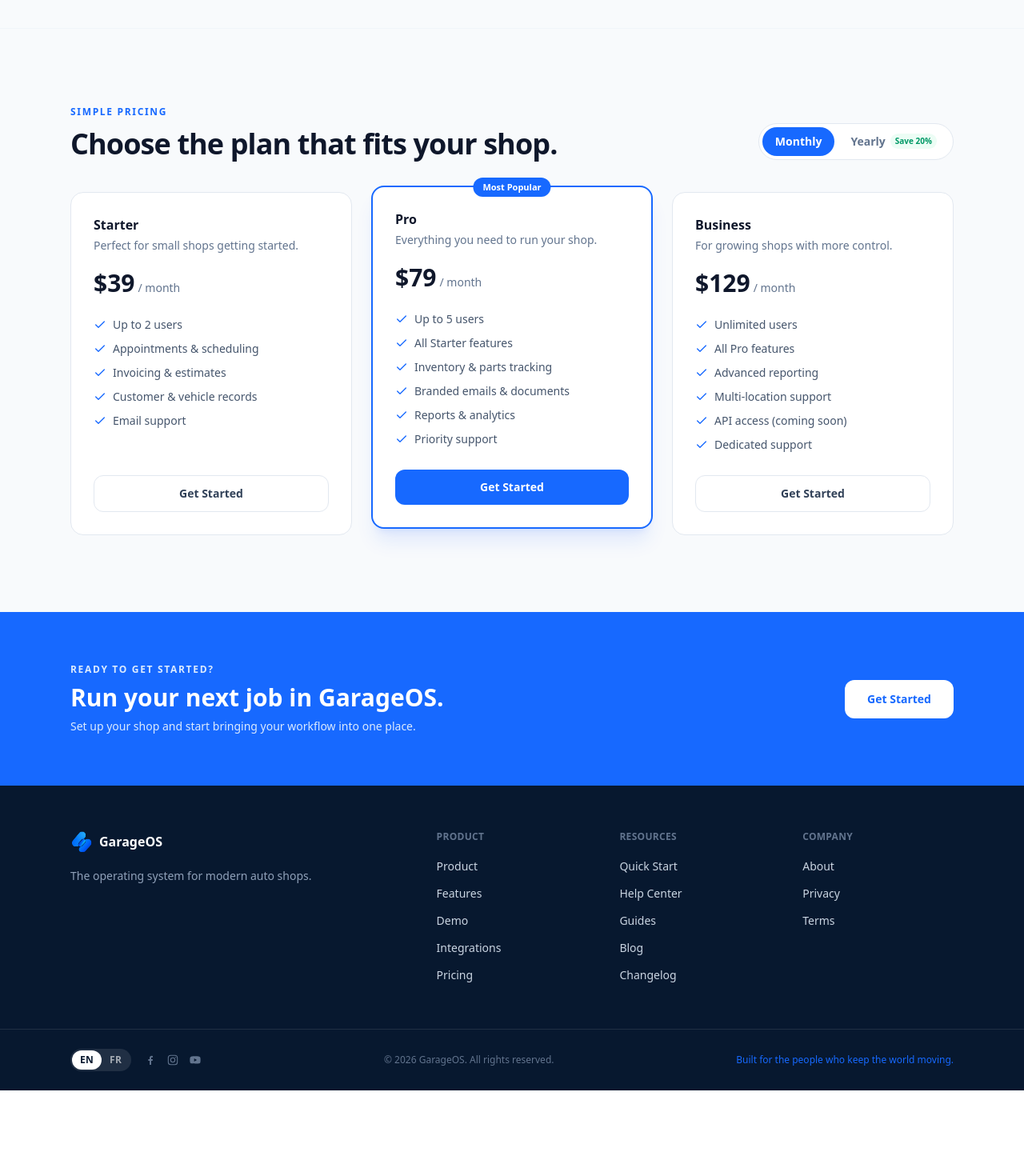
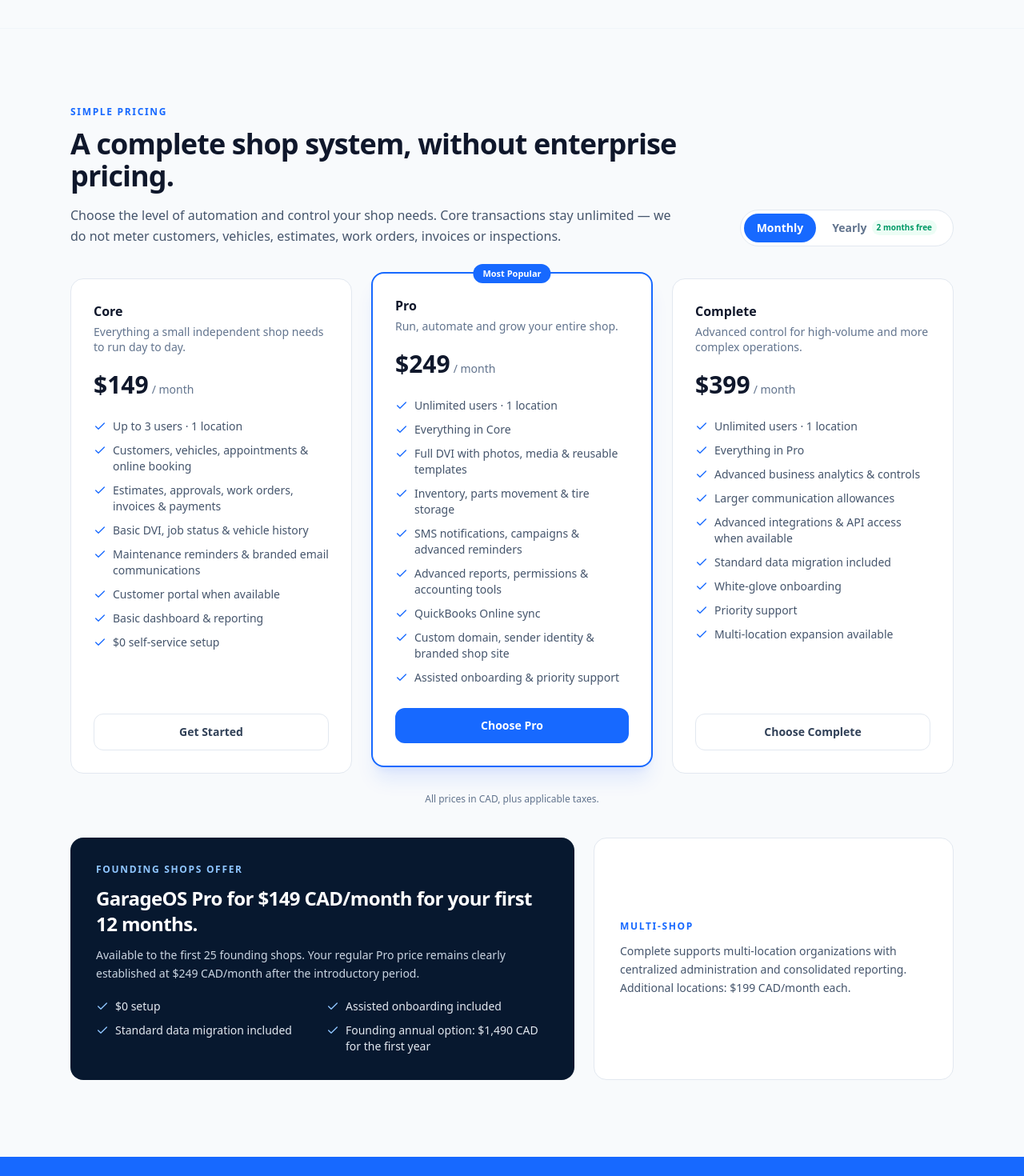
Before and after one commit to MitchellCastellanos/GarageOS, a Next.js app: page / in a window 1280 px wide. Shown: the part 4400-5870 px from the top of the page at 80% size. Before the commit the page ends 5763 px from the top, so only its background shows below. Built offline with nearby package versions, Linux system fonts and the light colour scheme; no server answers.

Commit message:
feat(marketing): show final GarageOS pricing and launch offer

```diff
--- a/src/components/marketing/PricingSection.tsx
+++ b/src/components/marketing/PricingSection.tsx
@@ -4,20 +4,23 @@
 import Link from "next/link";
 import { Check } from "lucide-react";
 import { useMarketingLocale } from "@/components/marketing/MarketingLocaleProvider";
+import { MARKETING_PRICING } from "@/lib/marketing-pricing";
 
 export function PricingSection() {
-  const { t } = useMarketingLocale();
+  const { locale } = useMarketingLocale();
   const [yearly, setYearly] = useState(false);
+  const pricing = MARKETING_PRICING[locale];
 
   return (
     <section id="pricing" className="bg-slate-50">
       <div className="max-w-6xl mx-auto px-4 sm:px-6 py-16 sm:py-24">
         <div className="flex flex-col sm:flex-row sm:items-end sm:justify-between gap-6">
-          <div>
+          <div className="max-w-3xl">
             <p className="text-xs font-semibold uppercase tracking-[0.14em] text-brand-blue mb-3">
-              {t.pricing.eyebrow}
+              {pricing.eyebrow}
             </p>
-            <h2 className="text-3xl sm:text-4xl font-bold tracking-tight text-slate-900">{t.pricing.heading}</h2>
+            <h2 className="text-3xl sm:text-4xl font-bold tracking-tight text-slate-900">{pricing.heading}</h2>
+            <p className="mt-4 text-slate-600 leading-relaxed">{pricing.subheading}</p>
           </div>
 
           <div className="inline-flex items-center gap-1 bg-white border border-slate-200 rounded-full p-1 shrink-0">
@@ -27,7 +30,7 @@
                 !yearly ? "bg-brand-blue text-white" : "text-slate-500"
               }`}
             >
-              {t.pricing.monthly}
+              {pricing.monthly}
             </button>
             <button
               onClick={() => setYearly(true)}
@@ -35,41 +38,41 @@
                 yearly ? "bg-brand-blue text-white" : "text-slate-500"
               }`}
             >
-              {t.pricing.yearly}
+              {pricing.yearly}
               <span
                 className={`text-[10px] px-1.5 py-0.5 rounded-full font-semibold ${
                   yearly ? "bg-white/20 text-white" : "bg-emerald-50 text-emerald-600"
                 }`}
               >
-                {t.pricing.save}
+                {pricing.annualBadge}
               </span>
             </button>
           </div>
         </div>
 
-        <div className="mt-10 grid sm:grid-cols-3 gap-6">
-          {t.pricing.plans.map((plan, i) => {
+        <div className="mt-10 grid lg:grid-cols-3 gap-6">
+          {pricing.plans.map((plan, i) => {
             const popular = i === 1;
-            const price = yearly ? Math.round(plan.monthlyPrice * 0.8) : plan.monthlyPrice;
+            const price = yearly ? plan.yearlyPrice : plan.monthlyPrice;
             return (
               <div
                 key={plan.name}
                 className={`relative rounded-2xl p-6 sm:p-7 flex flex-col ${
                   popular
-                    ? "bg-white border-2 border-brand-blue shadow-xl shadow-blue-600/10 sm:-translate-y-2"
+                    ? "bg-white border-2 border-brand-blue shadow-xl shadow-blue-600/10 lg:-translate-y-2"
                     : "bg-white border border-slate-200"
                 }`}
               >
                 {popular && (
-                  <span className="absolute -top-3 left-1/2 -translate-x-1/2 bg-brand-blue text-white text-[11px] font-semibold px-3 py-1 rounded-full">
-                    {t.pricing.mostPopular}
+                  <span className="absolute -top-3 left-1/2 -translate-x-1/2 bg-brand-blue text-white text-[11px] font-semibold px-3 py-1 rounded-full whitespace-nowrap">
+                    {pricing.mostPopular}
                   </span>
                 )}
                 <p className="font-semibold text-slate-900">{plan.name}</p>
                 <p className="text-sm text-slate-500 mt-1 leading-snug">{plan.tagline}</p>
                 <p className="mt-5 flex items-baseline gap-1">
-                  <span className="text-3xl font-bold text-slate-900">${price}</span>
-                  <span className="text-sm text-slate-500">{t.pricing.perMonth}</span>
+                  <span className="text-3xl font-bold text-slate-900">${price.toLocaleString(locale === "fr" ? "fr-CA" : "en-CA")}</span>
+                  <span className="text-sm text-slate-500">{yearly ? pricing.perYear : pricing.perMonth}</span>
                 </p>
 
                 <ul className="mt-6 space-y-2.5 flex-1">
@@ -95,6 +98,32 @@
             );
           })}
         </div>
+
+        <div className="mt-6 text-center text-xs text-slate-500 space-y-1">
+          <p>{pricing.currencyNote}</p>
+          {yearly && <p>{pricing.annualNote}</p>}
+        </div>
+
+        <div className="mt-10 grid lg:grid-cols-[1.4fr_1fr] gap-6">
+          <div className="rounded-2xl bg-brand-navy text-white p-6 sm:p-8">
+            <p className="text-xs font-semibold uppercase tracking-[0.14em] text-blue-300">{pricing.founding.eyebrow}</p>
+            <h3 className="mt-3 text-2xl font-bold tracking-tight">{pricing.founding.title}</h3>
+            <p className="mt-3 text-sm leading-relaxed text-slate-300">{pricing.founding.description}</p>
+            <ul className="mt-5 grid sm:grid-cols-2 gap-2.5">
+              {pricing.founding.details.map((detail) => (
+                <li key={detail} className="flex items-start gap-2 text-sm text-slate-200">
+                  <Check className="w-4 h-4 text-blue-300 mt-0.5 shrink-0" />
+                  {detail}
+                </li>
+              ))}
+            </ul>
+          </div>
+
+          <div className="rounded-2xl bg-white border border-slate-200 p-6 sm:p-8 flex flex-col justify-center">
+            <p className="text-xs font-semibold uppercase tracking-[0.14em] text-brand-blue">{pricing.multiShop.title}</p>
+            <p className="mt-3 text-sm leading-relaxed text-slate-600">{pricing.multiShop.description}</p>
+          </div>
+        </div>
       </div>
     </section>
   );
```
